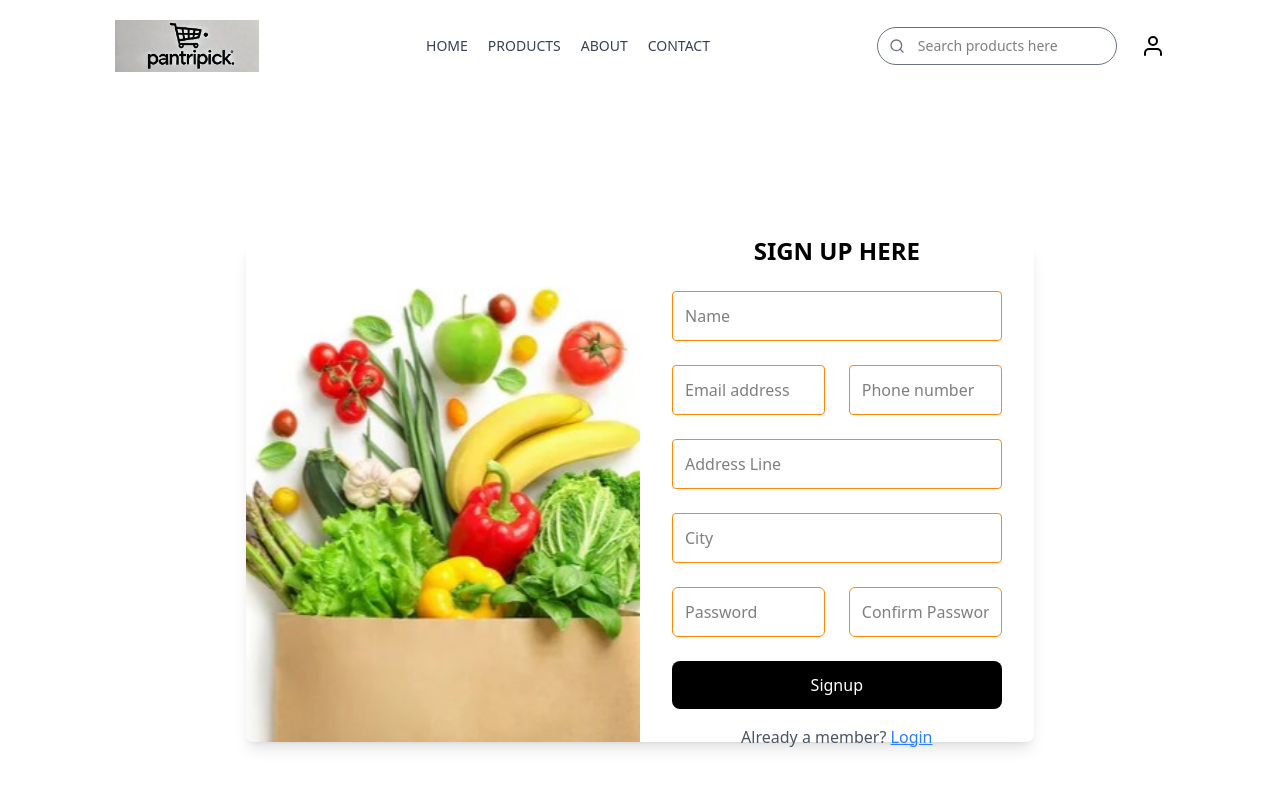
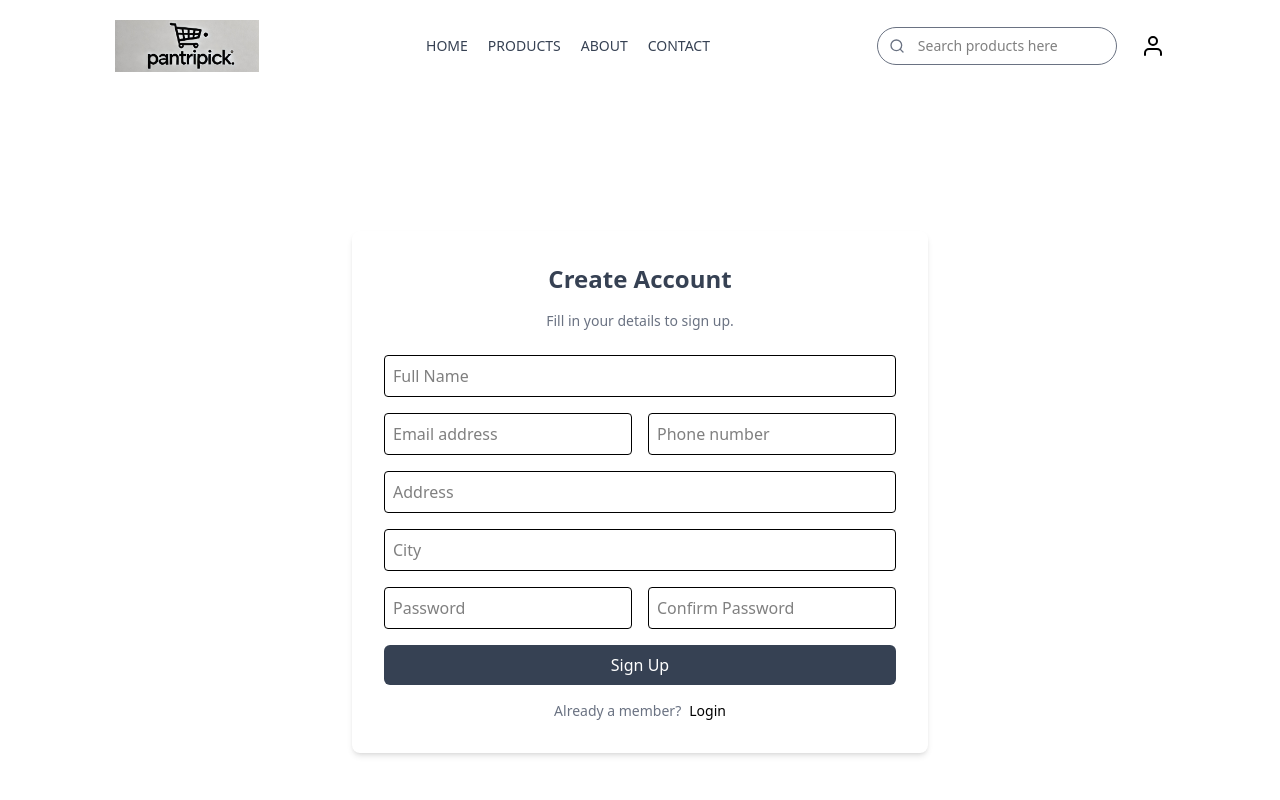
Before and after one commit to rishabhrm/pantripick, a React (Vite) app in the folder frontend/: page /signup in a window 1280 px wide. Shown: the top 800 px of the page. Built offline with nearby package versions, Linux system fonts and the light colour scheme; no server answers.

Commit message:
redesign pages

```diff
--- a/frontend/src/pages/account/Login.jsx
+++ b/frontend/src/pages/account/Login.jsx
@@ -34,31 +34,40 @@ function Login() {
 	return (
 		<>
 			<Navbar />
-			<div className='flex justify-center items-center h-screen bg-yellow-100 p-10'>
+			<div className='flex flex-col items-center justify-center h-screen '>
 				<div className='bg-white p-8 rounded-lg shadow-md w-96'>
-					<h2 className='text-2xl font-semibold mb-6 text-center'>
-						LOGIN <span className='font-bold-500'>HERE</span>
+					<h2 className='text-2xl font-bold text-center text-gray-700 mb-4'>
+						Login Here
 					</h2>
+					<p className='text-sm text-gray-500 text-center mb-6'>
+						Enter your email and password to login.
+					</p>
 					<form onSubmit={handleLogin}>
+						<label className='text-gray-600 text-sm font-medium'>
+							Email Address
+						</label>
 						<input
 							type='email'
-							placeholder='Email Address'
+							placeholder='Enter your email'
 							value={email}
 							onChange={(e) => setEmail(e.target.value)}
-							className='w-full px-4 py-2 mb-3 border border-yellow-500 rounded-md focus:outline-none'
+							className='mt-1 p-2 w-full border rounded focus:outline-none focus:ring-2 focus:ring-gray-300 mb-2'
 							required
 						/>
+						<label className='text-gray-600 text-sm font-medium'>
+							Password
+						</label>
 						<input
 							type='password'
 							placeholder='Password'
 							value={password}
 							onChange={(e) => setPassword(e.target.value)}
-							className='w-full px-4 py-2 mb-3 border border-yellow-500 rounded-md focus:outline-none'
+							className='mt-1 p-2 w-full border rounded focus:outline-none focus:ring-2 focus:ring-gray-300 mb-4'
 							required
 						/>
 						<button
 							type='submit'
-							className='w-full bg-black text-white py-2 rounded-md mb-2 hover:opacity-80'
+							className='w-full bg-gray-700 text-white py-2 rounded-md mb-2 hover:bg-blue-800 transition'
 						>
 							Login
 						</button>
@@ -70,18 +79,16 @@ function Login() {
 					>
 						Admin Login
 					</button>
-					<div className='flex justify-between items-center mt-4 text-sm'>
-						<a
-							href='/reset-password'
-							className='text-black-500 hover:underline'
-						>
+					<div className='flex justify-center items-center mt-4 text-sm space-x-2'>
+						<a href='/reset-password' className='text-black-500 hover:underline'>
 							Forgot Password?
 						</a>
-						<span className='text-black-500 ml-1'>|</span>
-						<a href='/signup' className='text-blue-700 hover:underline mr-30'>
+						<span className='text-black-500'>|</span>
+						<a href='/signup' className='text-black hover:underline'>
 							Sign Up
 						</a>
 					</div>
+
 				</div>
 			</div>
 		</>
--- a/frontend/src/pages/account/OTP.jsx
+++ b/frontend/src/pages/account/OTP.jsx
@@ -59,31 +59,47 @@ const OTP = () => {
   return (
     <>
       <Navbar />
-      <div className='flex justify-center items-center min-h-screen bg-yellow-100 p-15'>
-        <div className='bg-white p-8 rounded-lg shadow-lg w-full max-w-md border'>
-          <h2 className='text-2xl font-bold text-center mb-3'>Enter OTP</h2>
-          <p className='text-center text-red-500'>
-            OTP has been sent to your email.
+      <div className='flex flex-col items-center justify-center h-screen '>
+        <div className='bg-white p-8 rounded-lg shadow-md w-96'>
+          <h2 className='text-2xl font-bold text-center text-gray-700 mb-4'>
+            Enter OTP
+          </h2>
+          <p className='text-sm text-gray-500 text-center mb-6'>
+            OTP has been sent to your mail.
           </p>
 
-          {error && <p className='text-red-500 text-center mb-3'>{error}</p>}
 
-          <form onSubmit={handleSubmit} className='mt-4'>
+
+
+
+          <form onSubmit={handleSubmit} className='flex flex-col'>
+            <label className='text-gray-600 text-sm font-medium'>
+              OTP
+            </label>
             <input
               type='text'
-              placeholder='Enter OTP'
+              placeholder='Enter your OTP'
               value={otp}
               onChange={handleChange}
               required
-              className='w-full p-3 mb-4 border border-black rounded-md focus:outline-none focus:ring-2 focus:ring-blue-400 text-center text-lg'
+              className='mt-1 p-2 w-full border rounded focus:outline-none focus:ring-2 focus:ring-gray-300'
+
             />
+            {error && <p className='text-red-500 text-sm mt-1'>{error}</p>}
             <button
               type='submit'
-              className='w-full bg-blue-500 text-white py-3 rounded-lg hover:bg-blue-600 transition text-lg'
+              className='mt-4 bg-gray-700 text-white py-2 rounded hover:bg-blue-800 transition'
             >
               Validate OTP
             </button>
           </form>
+
+          <div className='text-center mt-4'>
+            <a href='/reset-password' className='text-sm text-gray-500 hover:underline'>
+              Back to Reset Password
+            </a>
+          </div>
+
         </div>
       </div>
     </>
--- a/frontend/src/pages/account/Reset.jsx
+++ b/frontend/src/pages/account/Reset.jsx
@@ -41,7 +41,7 @@ function ResetPassword() {
   return (
     <>
       <Navbar />
-      <div className='flex flex-col items-center justify-center h-screen bg-yellow-100'>
+      <div className='flex flex-col items-center justify-center h-screen '>
         <div className='bg-white p-8 rounded-lg shadow-md w-96'>
           <h2 className='text-2xl font-bold text-center text-gray-700 mb-4'>
             Reset Password
--- a/frontend/src/pages/account/SignUp.jsx
+++ b/frontend/src/pages/account/SignUp.jsx
@@ -2,7 +2,6 @@ import React, { useState } from 'react'
 import { useNavigate } from 'react-router-dom'
 import axios from 'axios'
 import Navbar from '../../components/Navbar'
-import { assets } from '../../assets/assets'
 import { toast } from 'react-toastify'
 
 const SignUp = () => {
@@ -30,7 +29,7 @@ const SignUp = () => {
 		}
 
 		try {
-			const response = await axios.post(
+			await axios.post(
 				'http://localhost:4567/api/users/register-user',
 				{
 					u_name: formData.firstName,
@@ -42,13 +41,13 @@ const SignUp = () => {
 				}
 			)
 
-			toast.success('Registration successful!')  // Show success toast after successful registration
+			toast.success('Registration successful!')
 			navigate('/login')
 		} catch (error) {
 			console.error('Registration error:', error)
 			toast.error(
 				error.response?.data?.error ||
-					'Failed to register user. Please try again.'  // Show error toast on failure
+				'Failed to register user. Please try again.'
 			)
 		}
 	}
@@ -56,44 +55,32 @@ const SignUp = () => {
 	return (
 		<>
 			<Navbar />
-			<div className='flex justify-center items-center min-h-screen bg-white'>
-				{/* Main Container */}
-				<div className='flex w-full sm:w-11/12 lg:w-9/12 bg-white rounded-lg shadow-lg'>
-
-					{/* Image Section */}
-					<div className='w-1/2 h-[500px]'>
-						<img
-							src={assets.hero_img}
-							alt='Signup'
-							className='w-full h-full object-cover rounded-l-lg'
-						/>
-					</div>
-
-					{/* Form Section */}
-					<div className='w-1/2 h-[500px] p-8 flex flex-col justify-center'>
-						<h2 className='text-2xl font-bold text-center mb-6'>
-							SIGN UP <span className='font-bold-500'>HERE</span>
+			<div className='flex flex-col items-center justify-center h-screen px-20'>
+				<div className='bg-white p-8 rounded-lg shadow-md w-full max-w-xl'>
+					<h2 className='text-2xl font-bold text-center text-gray-700 mb-4'>
+						Create Account
 					</h2>
-						<form
-							onSubmit={handleSubmit}
-							className='grid grid-cols-1 sm:grid-cols-2 gap-6'
-						>
+					<p className='text-sm text-gray-500 text-center mb-6'>
+						Fill in your details to sign up.
+					</p>
+					<form onSubmit={handleSubmit} className='space-y-4'>
 						<input
 							type='text'
 							name='firstName'
-								placeholder='Name'
+							placeholder='Full Name'
 							value={formData.firstName}
 							onChange={handleChange}
-								className='border border-orange-400 p-3 rounded col-span-2 focus:outline-none'
+							className='p-2 w-full border rounded focus:outline-none focus:ring-2 focus:ring-gray-300'
 							required
 						/>
+						<div className='grid grid-cols-1 sm:grid-cols-2 gap-4'>
 							<input
 								type='email'
 								name='email'
 								placeholder='Email address'
 								value={formData.email}
 								onChange={handleChange}
-								className='border border-orange-400 p-3 rounded focus:outline-none'
+								className='p-2 w-full border rounded focus:outline-none focus:ring-2 focus:ring-gray-300'
 								required
 							/>
 							<input
@@ -102,16 +89,17 @@ const SignUp = () => {
 								placeholder='Phone number'
 								value={formData.phone}
 								onChange={handleChange}
-								className='border border-orange-400 p-3 rounded focus:outline-none'
+								className='p-2 w-full border rounded focus:outline-none focus:ring-2 focus:ring-gray-300'
 								required
 							/>
+						</div>
 						<input
 							type='text'
 							name='address'
-								placeholder='Address Line'
+							placeholder='Address'
 							value={formData.address}
 							onChange={handleChange}
-								className='border border-orange-400 p-3 rounded col-span-2 focus:outline-none'
+							className='p-2 w-full border rounded focus:outline-none focus:ring-2 focus:ring-gray-300'
 							required
 						/>
 						<input
@@ -120,16 +108,17 @@ const SignUp = () => {
 							placeholder='City'
 							value={formData.city}
 							onChange={handleChange}
-								className='border border-orange-400 p-3 rounded col-span-2 focus:outline-none'
+							className='p-2 w-full border rounded focus:outline-none focus:ring-2 focus:ring-gray-300'
 							required
 						/>
+						<div className='grid grid-cols-1 sm:grid-cols-2 gap-4'>
 							<input
 								type='password'
 								name='password'
 								placeholder='Password'
 								value={formData.password}
 								onChange={handleChange}
-								className='w-full p-3 border border-orange-400 rounded-md focus:outline-none'
+								className='p-2 w-full border rounded focus:outline-none focus:ring-2 focus:ring-gray-300'
 								required
 							/>
 							<input
@@ -138,25 +127,25 @@ const SignUp = () => {
 								placeholder='Confirm Password'
 								value={formData.confirmPassword}
 								onChange={handleChange}
-								className='w-full p-3 border border-orange-400 rounded-md focus:outline-none'
+								className='p-2 w-full border rounded focus:outline-none focus:ring-2 focus:ring-gray-300'
 								required
 							/>
+						</div>
 						<button
 							type='submit'
-								className='bg-black text-white py-3 px-6 rounded-lg hover:bg-gray-800 transition col-span-2'
+							className='w-full bg-gray-700 text-white py-2 rounded-md hover:bg-blue-800 transition'
 						>
-								Signup
+							Sign Up
 						</button>
 					</form>
-						<p className='text-center mt-4 text-gray-600'>
-							Already a member?{' '}
+					<div className='flex justify-center items-center mt-4 text-sm space-x-2'>
+						<span className='text-gray-500'>Already a member?</span>
 						<button
 							onClick={() => navigate('/login')}
-								className='text-blue-500 underline'
+							className='text-black hover:underline'
 						>
 							Login
 						</button>
-						</p>
 					</div>
 				</div>
 			</div>
```
Also changed, not shown: 1 other file (tests, documents, lock files or other folders). Lines whose indentation alone changed are shown as unchanged.
